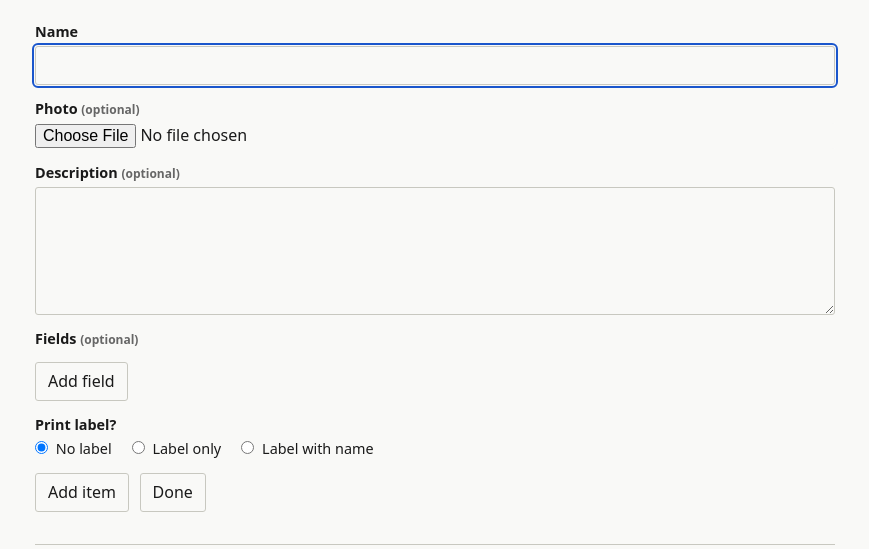
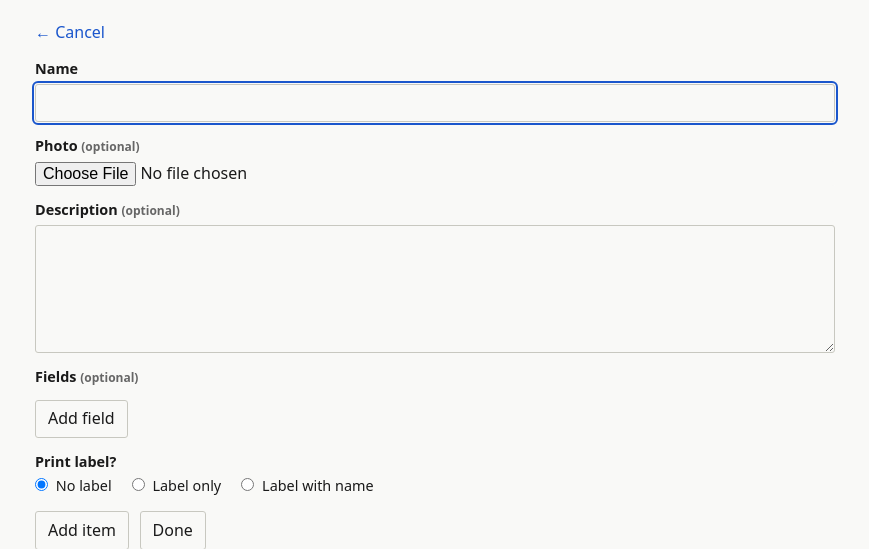
Before and after one commit to flroppy/homERP, a FastAPI app: page /new/ in a window 1280 px wide. Shown: the part 95-644 px from the top of the page, without its empty margins (205-1074 px from the left). Run offline with FastAPI, Linux system fonts and the light colour scheme; data that the repository does not hold is empty; some libraries are stand-ins or nearby versions.

Commit message:
add cancel link to New screen
The New form had no way to leave except scrolling to the Done button
at the bottom.

Co-authored-by: Claude <noreply@anthropic.com>

```diff
--- a/templates/new.html
+++ b/templates/new.html
@@ -20,6 +20,7 @@
 
 {% block content %}
 <section>
+    <a href="/browse/{{ parent_path }}">← Cancel</a>
     <form action="/new/{{ parent_path }}" method="post" enctype="multipart/form-data">
         <label for="item-name">Name</label>
         <input type="text" id="item-name" name="name" required autofocus autocomplete="off"
```
